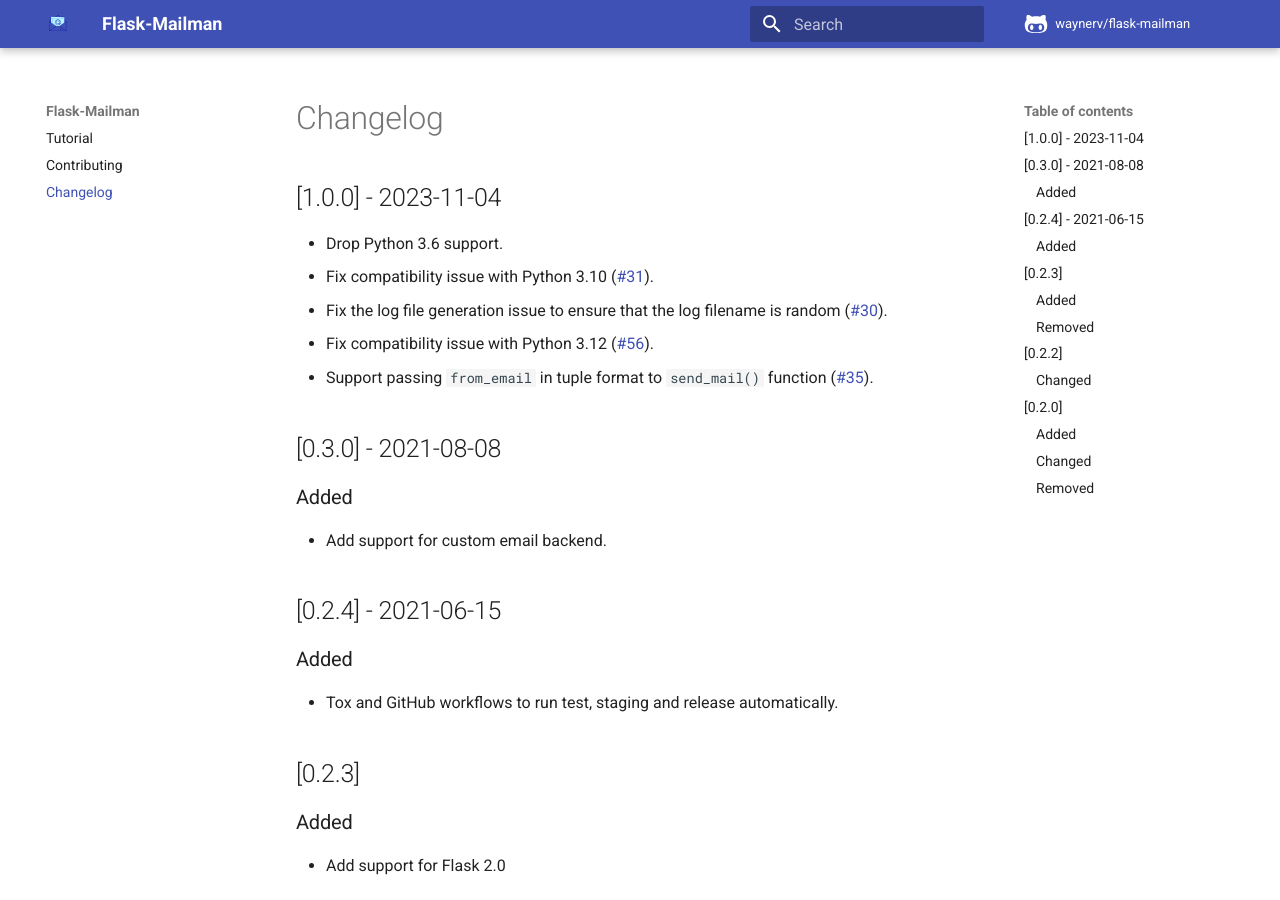
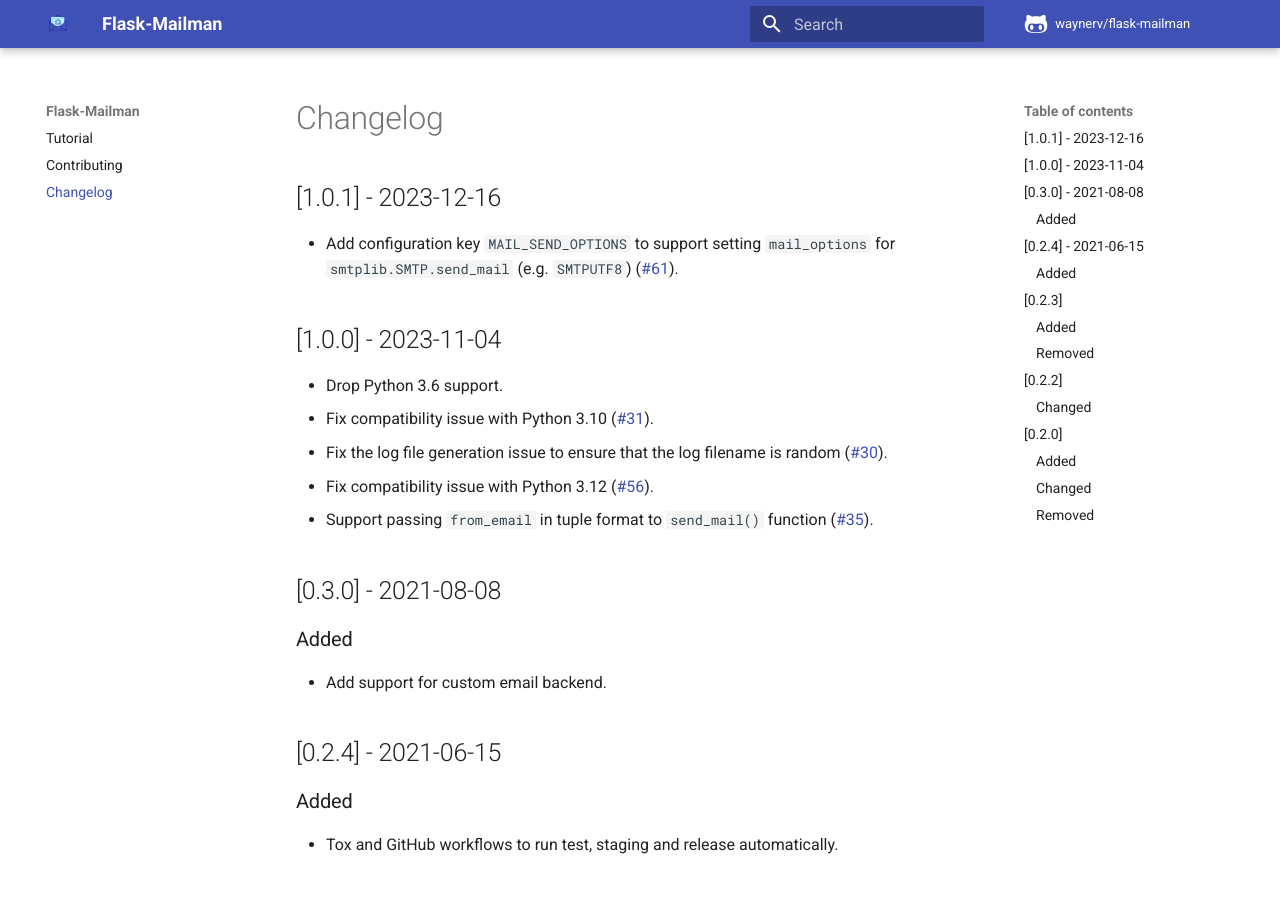
Before and after one commit to waynerv/flask-mailman, an MkDocs documentation site: the page built from docs/changelog.md, in a window 1280 px wide and 900 px high. Built offline with MkDocs 1.6.1 and Material for MkDocs 9.7.7, drawn with Linux system fonts in a browser that asks for light colours; comment, search, counter and statistics services are not loaded.

Commit message:
Add `MAIL_SEND_OPTIONS` for `send_mail` (#61)

```diff
--- a/CHANGELOG.md
+++ b/CHANGELOG.md
@@ -1,4 +1,9 @@
 # Changelog
+
+## [1.0.1] - 2023-12-16
+
+- Add configuration key `MAIL_SEND_OPTIONS` to support setting `mail_options` for `smtplib.SMTP.send_mail`
+  (e.g. `SMTPUTF8`) ([#61](https://github.com/waynerv/flask-mailman/pull/61)).
 
 ## [1.0.0] - 2023-11-04
 
--- a/flask_mailman/__init__.py
+++ b/flask_mailman/__init__.py
@@ -203,6 +203,7 @@
         use_localtime,
         file_path,
         default_charset,
+        mail_options,
         backend,
     ):
         self.server = server
@@ -218,6 +219,7 @@
         self.use_localtime = use_localtime
         self.file_path = file_path
         self.default_charset = default_charset
+        self.mail_options = mail_options
         self.backend = backend
 
 
@@ -255,6 +257,7 @@
             config.get('MAIL_USE_LOCALTIME', False),
             config.get('MAIL_FILE_PATH'),
             config.get('MAIL_DEFAULT_CHARSET', 'utf-8'),
+            config.get('MAIL_SEND_OPTIONS', []),
             mail_backend,
         )
 
```
Also changed, not shown: docs/index.md (+4 -0 lines), 1 other file.
